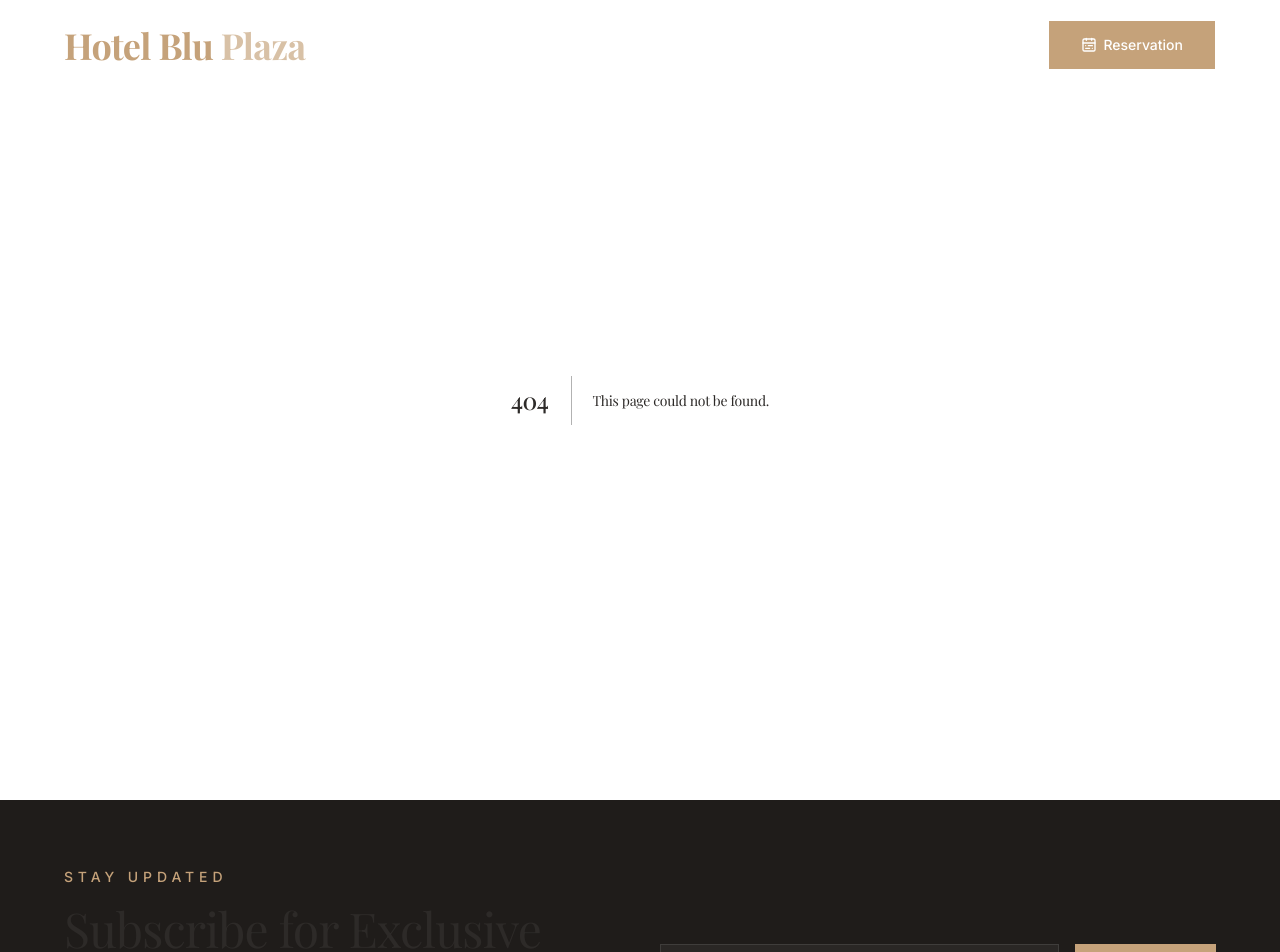
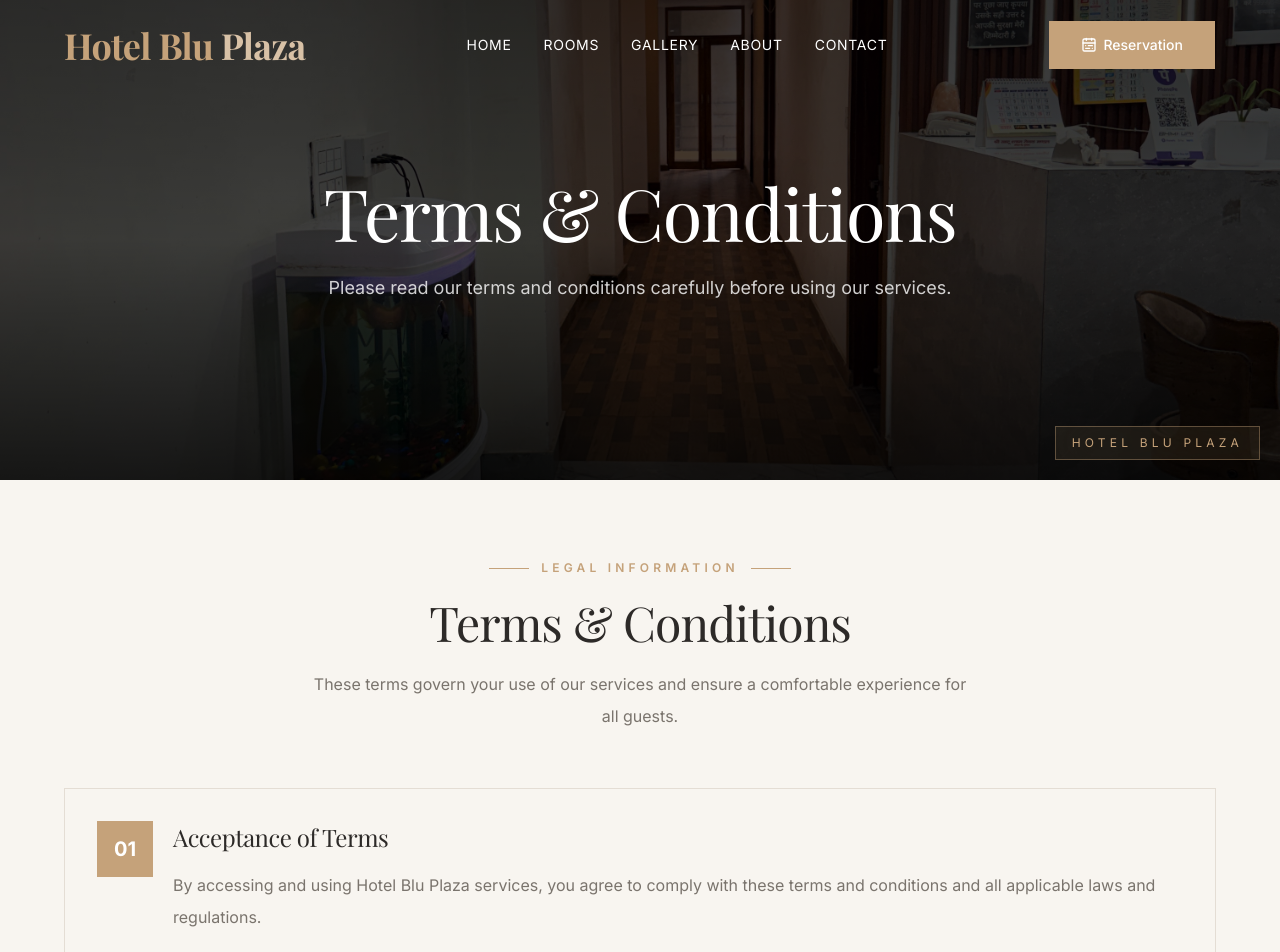
Before and after one commit to webworkcoder/HOTEL, a Next.js app: page /terms-and-conditions in a window 1280 px wide. Before the commit this address had no page. Shown: the top 952 px of the page. Built offline with nearby package versions, Linux system fonts and the light colour scheme; a web font is replaced by a local one.

Commit message:
added navbar scroll features

```diff
--- a/app/layout/navbar.tsx
+++ b/app/layout/navbar.tsx
@@ -12,7 +12,8 @@
 } from "lucide-react";
 import clsx from "clsx";
 import Link from "next/link";
-import { usePathname } from "next/navigation";
+import { usePathname, useRouter } from "next/navigation";
+import { useEffect, useState } from "react";
 
 interface InavLinks {
   id: number;
@@ -56,11 +57,37 @@
 
 export const Navbar = () => {
   const pathname = usePathname();
+  const router = useRouter();
+  const [scrolled, setScrolled] = useState(false);
+
+  useEffect(() => {
+    const handleScroll = () => {
+      setScrolled(window.scrollY > 80);
+    };
+
+    window.addEventListener("scroll", handleScroll);
+
+    return () => {
+      window.removeEventListener("scroll", handleScroll);
+    };
+  }, []);
 
   return (
     <>
-      {/* Desktop Navbar */}
-      <header className="absolute top-0 left-0 z-50 w-full">
+      <header
+        className={clsx(
+          "fixed top-0 left-0 z-50 w-full transition-all duration-500",
+          scrolled
+            ? `
+        bg-black/60
+        backdrop-blur-xl
+        shadow-lg
+      `
+            : `
+        bg-transparent
+      `,
+        )}
+      >
         <div className="max-w-content-area w-[90%] mx-auto py-5 flex items-center justify-between">
           {/* Logo */}
           <Link href="/">
@@ -96,7 +123,10 @@
           </nav>
 
           {/* CTA */}
-          <Button className="hidden lg:flex rounded-none px-8 py-6 bg-primary text-primary-foreground hover:bg-primary/90 cursor-pointer">
+          <Button
+            onClick={() => router.push("/rooms")}
+            className="hidden lg:flex rounded-none px-8 py-6 bg-primary text-primary-foreground hover:bg-primary/90 cursor-pointer"
+          >
             <CalendarRange size={18} />
             Reservation
           </Button>
--- /dev/null
+++ b/app/privacy-policy/page.tsx
@@ -0,0 +1,16 @@
+import { PrivacyPolicySection } from "@/components/pages/terms/privacy-policy-section";
+import { PageBanner } from "@/components/shared/page-banner";
+
+export default function PrivacyPolicyPage() {
+  return (
+    <>
+      <PageBanner
+        title="Privacy Policy"
+        description="Your privacy is important to us. Learn how we collect and protect your information."
+        image="/images/gallery.JPG"
+      />
+
+      <PrivacyPolicySection />
+    </>
+  );
+}
--- /dev/null
+++ b/app/terms-and-conditions/page.tsx
@@ -0,0 +1,16 @@
+import { TermsConditionSection } from "@/components/pages/terms/terms-condition-section";
+import { PageBanner } from "@/components/shared/page-banner";
+
+export default function TermsPage() {
+  return (
+    <>
+      <PageBanner
+        title="Terms & Conditions"
+        description="Please read our terms and conditions carefully before using our services."
+        image="/images/gallery.JPG"
+      />
+
+      <TermsConditionSection />
+    </>
+  );
+}
--- a/components/pages/home/about-hotel.tsx
+++ b/components/pages/home/about-hotel.tsx
@@ -1,6 +1,7 @@
 import Image from "next/image";
 import { ArrowRight, Star } from "lucide-react";
 import { Button } from "@/components/ui/button";
+import Link from "next/link";
 
 const reviews = [
   {
@@ -73,10 +74,12 @@
               and breathtaking city views.
             </p>
 
-            <Button className="w-fit rounded-none px-8 py-6 bg-primary text-primary-foreground hover:bg-primary/90 cursor-pointer">
-              Read More
-              <ArrowRight className="ml-2 h-4 w-4" />
-            </Button>
+            <Link href={"/about"}>
+              <Button className="w-fit rounded-none px-8 py-6 bg-primary text-primary-foreground hover:bg-primary/90 cursor-pointer">
+                Read More
+                <ArrowRight className="ml-2 h-4 w-4" />
+              </Button>
+            </Link>
           </div>
         </div>
 
--- /dev/null
+++ b/components/pages/terms/privacy-policy-section.tsx
@@ -0,0 +1,85 @@
+import { SectionHeading } from "@/components/shared/section-heading";
+
+const sections = [
+  {
+    title: "Information We Collect",
+    content:
+      "We may collect personal information such as your name, email address, phone number, and booking details when you use our services.",
+  },
+  {
+    title: "How We Use Your Information",
+    content:
+      "Your information is used to process reservations, improve our services, communicate important updates, and enhance guest experiences.",
+  },
+  {
+    title: "Payment Information",
+    content:
+      "Payment transactions are securely processed through trusted payment gateways. We do not store complete payment card details.",
+  },
+  {
+    title: "Cookies and Tracking Technologies",
+    content:
+      "Our website may use cookies to improve user experience, analyze website traffic, and personalize content.",
+  },
+  {
+    title: "Data Protection",
+    content:
+      "We implement industry-standard security measures to protect your personal information from unauthorized access or disclosure.",
+  },
+  {
+    title: "Third-Party Services",
+    content:
+      "We may share necessary information with trusted service providers for booking management and payment processing purposes.",
+  },
+  {
+    title: "Your Rights",
+    content:
+      "You have the right to access, modify, or request deletion of your personal information subject to applicable laws.",
+  },
+  {
+    title: "Policy Updates",
+    content:
+      "We reserve the right to update this privacy policy periodically. Changes will be reflected on this page.",
+  },
+];
+export const PrivacyPolicySection = () => {
+  return (
+    <section className="py-10 lg:py-20">
+      <div className="max-w-content-area w-[90%] mx-auto">
+        <SectionHeading
+          tag="Privacy & Security"
+          title="Privacy Policy"
+          description="We value your trust and are committed to protecting your personal information."
+        />
+
+        <div className="mt-14 grid lg:grid-cols-2 gap-8">
+          {sections.map((section, index) => (
+            <div
+              key={section.title}
+              className="border border-border bg-card p-8 h-full"
+            >
+              <span className="text-primary text-sm font-semibold tracking-[0.3em]">
+                {String(index + 1).padStart(2, "0")}
+              </span>
+
+              <h3 className="text-2xl font-heading mt-4 mb-4">
+                {section.title}
+              </h3>
+
+              <p className="text-muted-foreground leading-8">
+                {section.content}
+              </p>
+            </div>
+          ))}
+        </div>
+
+        <div className="mt-12 border border-primary/20 bg-primary/5 p-8">
+          <p className="text-muted-foreground leading-8">
+            If you have any questions regarding our privacy practices, please
+            contact our support team for assistance.
+          </p>
+        </div>
+      </div>
+    </section>
+  );
+};
--- /dev/null
+++ b/components/pages/terms/terms-condition-section.tsx
@@ -0,0 +1,94 @@
+import { SectionHeading } from "@/components/shared/section-heading";
+
+const sections = [
+  {
+    title: "Acceptance of Terms",
+    content:
+      "By accessing and using Hotel Blu Plaza services, you agree to comply with these terms and conditions and all applicable laws and regulations.",
+  },
+  {
+    title: "Reservation Policy",
+    content:
+      "Room reservations are subject to availability and confirmation by the hotel. Guests are required to provide accurate information during booking.",
+  },
+  {
+    title: "Check-in and Check-out",
+    content:
+      "Standard check-in time is 2:00 PM and check-out time is 11:00 AM. Early check-in and late check-out are subject to availability.",
+  },
+  {
+    title: "Payment Policy",
+    content:
+      "Guests may be required to provide advance payment or valid payment details to secure reservations. Additional charges may apply for extra services.",
+  },
+  {
+    title: "Cancellation Policy",
+    content:
+      "Cancellation requests must be made within the specified cancellation period. Refund eligibility depends on the selected booking policy.",
+  },
+  {
+    title: "Guest Responsibilities",
+    content:
+      "Guests are responsible for maintaining hotel property and complying with all hotel rules during their stay.",
+  },
+  {
+    title: "Property Damage",
+    content:
+      "Any damage caused to hotel property by guests may result in additional charges for repair or replacement.",
+  },
+  {
+    title: "Limitation of Liability",
+    content:
+      "Hotel Blu Plaza shall not be held liable for loss, theft, or damage to guest belongings unless required by applicable law.",
+  },
+  {
+    title: "Modification of Terms",
+    content:
+      "We reserve the right to update or modify these terms and conditions at any time without prior notice.",
+  },
+];
+export const TermsConditionSection = () => {
+  return (
+    <section className="py-10 lg:py-20">
+      <div className="max-w-content-area w-[90%] mx-auto">
+        <SectionHeading
+          tag="Legal Information"
+          title="Terms & Conditions"
+          description="These terms govern your use of our services and ensure a comfortable experience for all guests."
+        />
+
+        <div className="mt-14 space-y-8">
+          {sections.map((section, index) => (
+            <div
+              key={section.title}
+              className="border border-border p-8 bg-card"
+            >
+              <div className="flex items-start gap-5">
+                <div className="min-w-14 h-14 bg-primary text-white flex items-center justify-center text-xl font-bold">
+                  {String(index + 1).padStart(2, "0")}
+                </div>
+
+                <div>
+                  <h3 className="text-2xl font-heading mb-4">
+                    {section.title}
+                  </h3>
+
+                  <p className="text-muted-foreground leading-8">
+                    {section.content}
+                  </p>
+                </div>
+              </div>
+            </div>
+          ))}
+        </div>
+
+        <div className="mt-12 border border-primary/20 bg-primary/5 p-8">
+          <p className="text-muted-foreground leading-8">
+            By using our website and services, you acknowledge that you have
+            read, understood, and agreed to these Terms and Conditions.
+          </p>
+        </div>
+      </div>
+    </section>
+  );
+};
```
